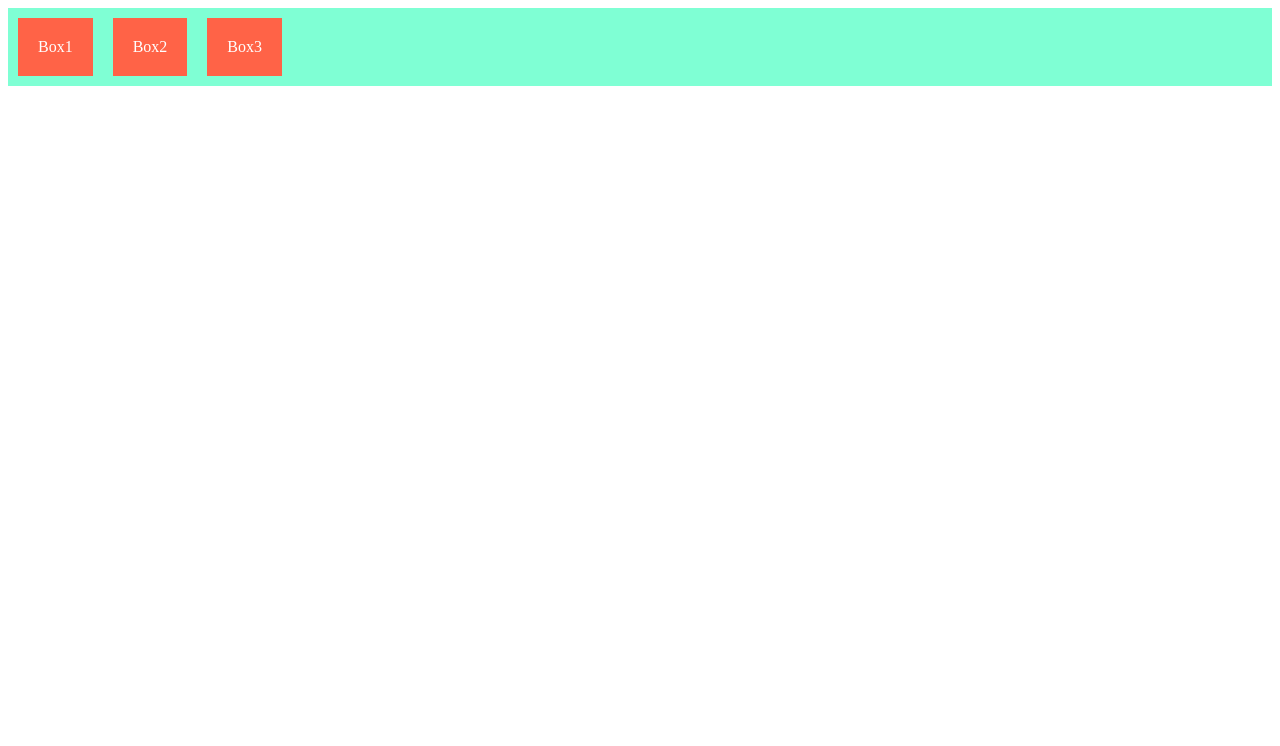
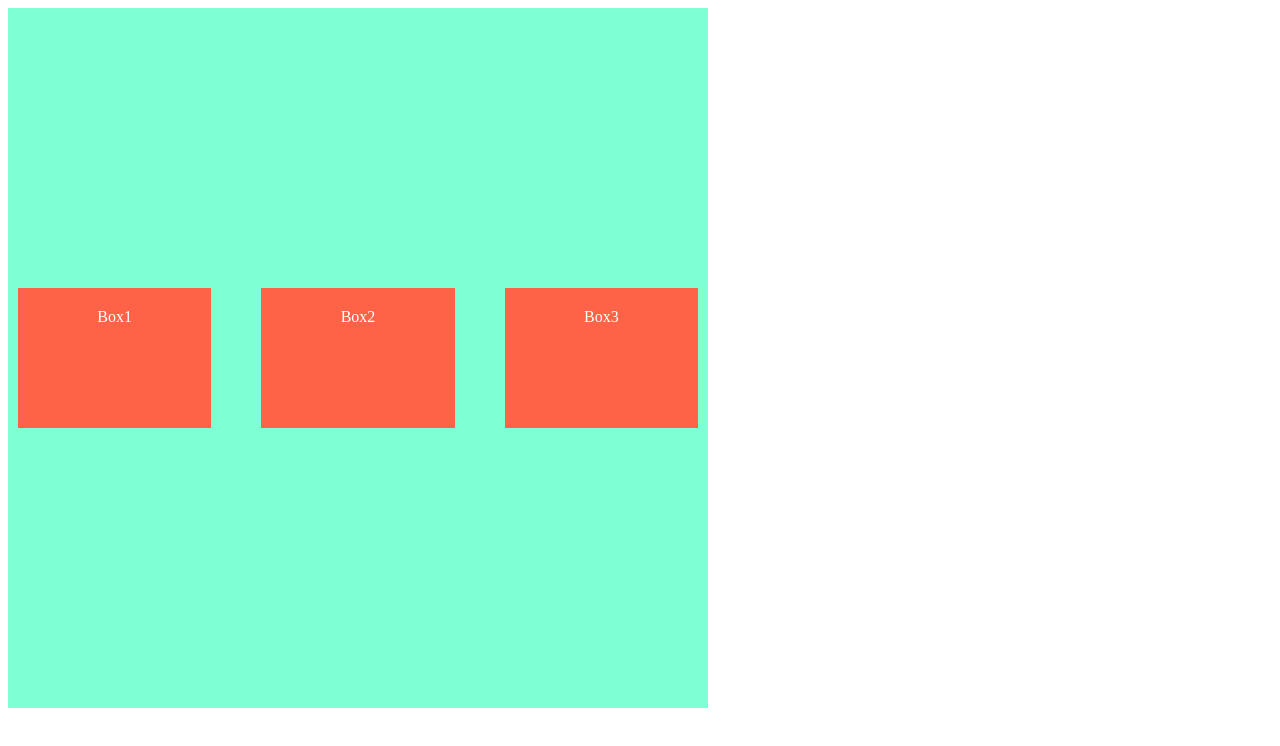
Before and after one commit to vaibhav1412/HTML_CSS, a plain HTML site: page CSS/Flex_Box/basic_setup/index.html in a window 1280 px wide. Drawn offline with Linux system fonts and the light colour scheme.

Commit message:
CSS-Grid

```diff
--- a/CSS/Flex_Box/basic_setup/basic_setup.css
+++ b/CSS/Flex_Box/basic_setup/basic_setup.css
@@ -1,14 +1,65 @@
 
 /* Basic_setup */
 /* 💡 Think of it as a smart container that automatically arranges its child elements. */
+
 .container{
-    display: flex;
+
+    display: flex; /* to apply flex properties */
     background-color: aquamarine;
+    width:700px;
+    height: 700px;
+
+    /*  main axis properties flex direction : for changing main axis*/
+
+    /*flex-direction: row;*/     /* default */
+    /*flex-direction: row-reverse;*/ /* main axis right to left */
+    /*flex-direction: column; *//* main axis top to bottom */
+    /*flex-direction: column-reverse;*/ /*main axis bottom to top */
+
+    /*Important Flex Container Properties*/
+
+    /* main axis alignment */
+    justify-content: center; /* space-between,space-evenly,space-around,right,left etc */
+
+    /*Align Items (Cross Axis Alignment) */
+    align-items: stretch;   /* default */
+   /* align-items: flex-start;
+    align-items: flex-end;
+    align-items: center;
+    align-items: baseline;*/
+    align-items: center;
+
+    flex-wrap:nowrap;/* wrap, wrap-reverse */
+    flex-flow: row wrap;/*A shorthand for flex-direction + flex-wrap.*/
+
+  /*5. Align Content (Multiple Rows Alignment) Works when items wrap into multiple lines.*/
+    /*align-content: flex-start;
+    align-content: flex-end;
+    align-content: center;
+    align-content: space-between;
+    align-content: space-around;
+    align-content: stretch;*/
+    align-content: center;
+
+    gap: 30px; /*Defines spacing between flex items (like margin but cleaner).*/
+
+
+
 }
 
 .box{
   background-color: tomato;
+  width: 100px;
+  height:100px;
   margin: 10px;
   padding: 20px;
   color: white;
+  text-align: center;
+
+  /*Individual Item Control*/
+  flex-grow: 1;   /* how much item grows */
+  flex-shrink: 1; /* how much item shrinks */
+  flex-basis: 100px; /* starting width */
+
+  /*flex: 1 1 100px; shothand */
 }
--- /dev/null
+++ b/CSS/Grid/style.css
@@ -0,0 +1,69 @@
+
+.container{
+/* 1] to enable grid */
+    display: grid;
+    background-color: aqua;
+
+/* 2] Define Columns & Rows */
+    /*grid-template-columns:200px 200px 200px; /* create three rows */
+    grid-template-columns:1fr 1fr 1fr ;/*Using fr ,fr = fraction of available space.*/
+    /*grid-template-columns: repeat(auto-fit, minmax(200px, 1fr));*/
+    height:200px;
+
+/* 3] Gap Between Grid Items  */
+    gap:20px;
+
+    /*
+    diff autofit and autofill
+    ✔ auto-fit:
+    It "collapses" empty columns (better for responsive design).
+    ✔ auto-fill:
+    It keeps empty tracks visible (not commonly used for cards).*/
+
+    /*grid-template-rows: 65px 65px; /*  for rows same as */
+
+/* 4] Place Items */
+ /*A) Center all items*/
+  /* place-items: centre;  /* shorthand for justify-items and align-items */
+
+ /*B) Align items */
+   /* align-items: center;   /* vertical */
+   /* justify-items: center; /* horizontal */
+
+/* 6] Grid Areas (Website Layout)*/
+    grid-template-areas:
+    "box1 box1 box1"
+    "box2 box3 box3"
+    "box4 box4 box4";
+    gap: 20px;
+/* 7] Span Rows & Columns (Important)*/
+
+
+}
+.box1{
+    grid-area: box1;
+    border: solid rgb(169, 27, 27) 2px;
+    background-color: rgb(202, 212, 212);
+
+}
+.box2{
+    grid-area: box2;
+    border: solid black 2px;
+    background-color: rgb(18, 0, 0);
+    color: azure;
+
+}
+.box3{
+    grid-area: box3;
+    border: solid rgb(0, 0, 0) 2px;
+    background-color: rgb(18, 12, 123);
+    color: azure;
+
+}
+.box4{
+    grid-area: box4;
+    border: solid rgb(0, 0, 0) 2px;
+    background-color: rgb(38, 173, 43);
+    color: azure;
+
+}
```
Also changed, not shown: CSS/Grid/index.html (added, +17 -0 lines).
